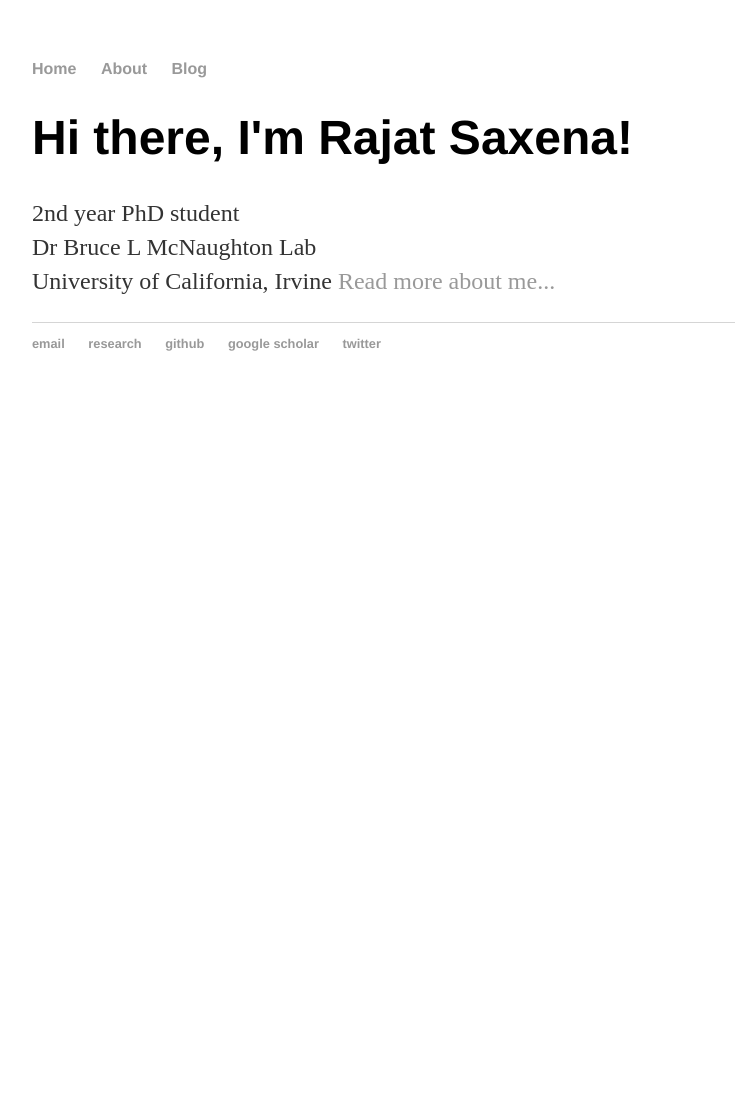
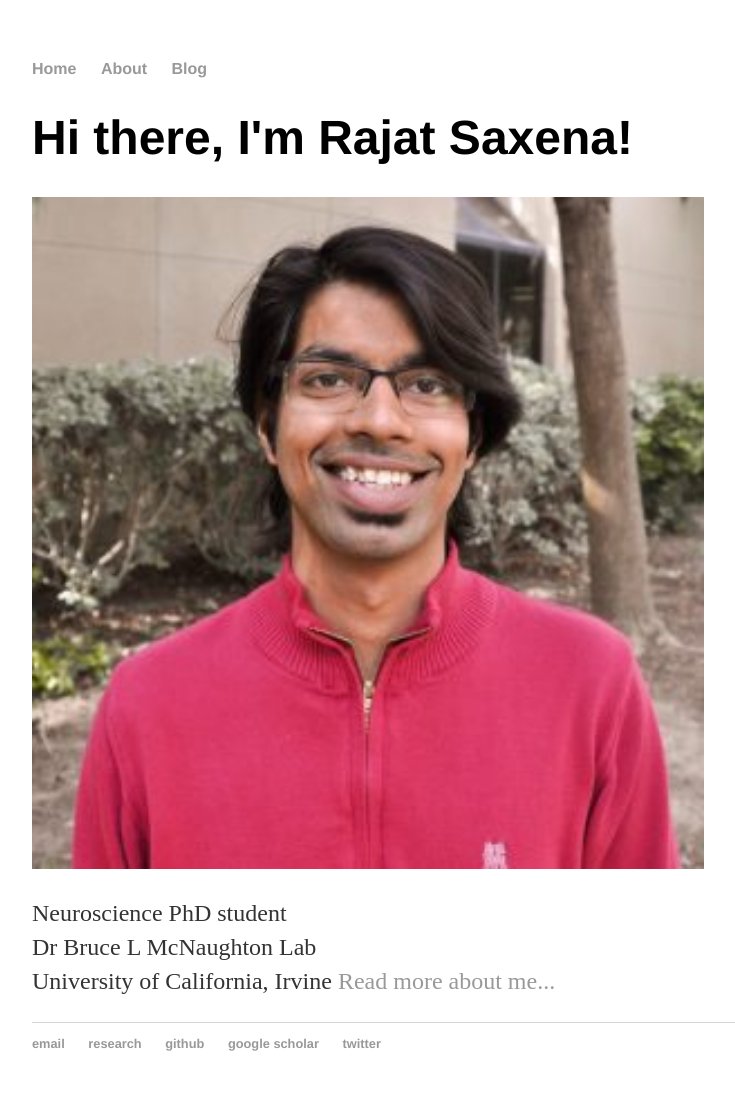
Before and after one commit to rajatsaxena/rajatsaxena.github.io, a Jekyll site: the page built from index.html, in a window 1280 px wide. Shown: the whole page, without its empty margins (160-895 px from the left). Built offline with Jekyll 4.4.1, drawn with Linux system fonts in a browser that asks for light colours; before the commit the page ends 900 px from its top, so only the background shows below that.

Commit message:
Update index.html

```diff
--- a/index.html
+++ b/index.html
@@ -4,5 +4,10 @@ title: Rajat Saxena
 ---
 <div class="blurb">
 	<h1>Hi there, I'm Rajat Saxena!</h1>
-	<p> 2nd year PhD student <br/> Dr Bruce L McNaughton Lab <br/> University of California, Irvine <a href="/about">Read more about me...</a></p>
+	<div class="about image">
+		<img src="https://rajatsaxena.github.io//images//SaxenaR.jpg" width="75%" height="75%">
+	</div>
+	<div class="about text">
+	<p> Neuroscience PhD student <br/> Dr Bruce L McNaughton Lab <br/> University of California, Irvine <a href="/about">Read more about me...</a></p>
+	</div>
 </div><!-- /.blurb -->
```
